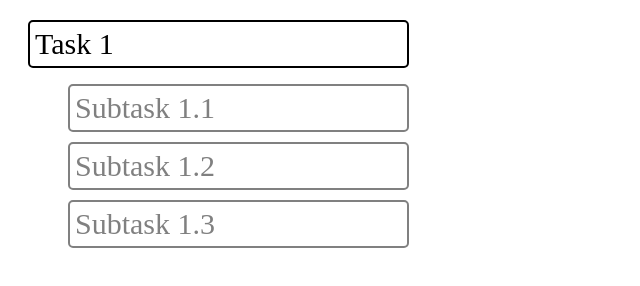
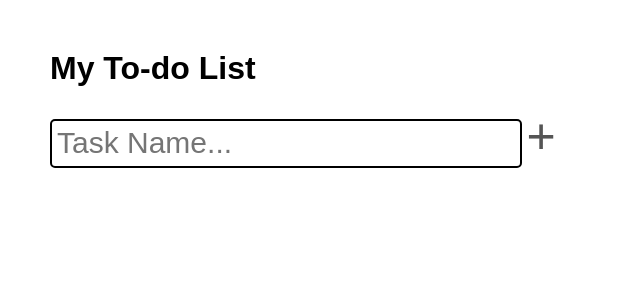
Before and after one commit to SubiNair/taskmanager, a plain HTML site: page todolist.html in a window 1280 px wide. Shown: the whole page, without its empty margins (0-640 px from the left). Drawn offline with nearby package versions, Linux system fonts and the light colour scheme.

Commit message:
js update

```diff
--- a/todolist.css
+++ b/todolist.css
@@ -1,17 +1,23 @@
-.task {
+body{
+	margin: 50px;
+}
+
+input[type=text] {
 	border: 2px solid;
-	width: 30%;
+	width: 40%;
 	border-radius: 5px;
 	padding: 5px;
 	font-size: 30px;
 }
 
-.subtask_sizer {
-	width: 30%;
+
+
+.subtask_sizer, #subtask_set {
+	width: 100%;
 }
 
+
 .subtask {
-	border: 2px solid;
 	border-color:808080;
 	color:808080;
 	width: 100%;
@@ -21,6 +27,29 @@
 	font-size: 30px;
 }
 
-.entry {
-	margin:20px;
+.task {
+	margin-bottom: 10px;
 }
+
+
+
+ul {
+	list-style-type: none;
+}
+
+li {
+	margin-bottom: 10px;
+}
+
+.addTask {
+
+  	color: #555;
+  	text-align: center;
+	font-size: 50px;
+
+}
+
+
+.addTask:hover {
+  color: #bbb;
+}
--- a/todolist.html
+++ b/todolist.html
@@ -2,32 +2,44 @@
 <head>
   <meta charset="utf-8">
   <title>To-do List</title>
+  <link rel="stylesheet" href="https://unpkg.com/purecss@1.0.0/build/pure-min.css" integrity="sha384-nn4HPE8lTHyVtfCBi5yW9d20FjT8BJwUXyWZT9InLYax14RDjBj46LmSztkmNP9w" crossorigin="anonymous">
   <link rel="stylesheet" href="todolist.css">
 </head>
 
 
 <body>
 
-<div class = "entry">
-	<div class = "task">
-		Task 1
+<h1>My To-do List</h1>
+
+
+
+<div class="task">
+<input type="text" id = "TaskName" placeholder="Task Name...">
+<span onclick="newTask()" class="addTask">+</span>
 	</div> <!-- end of the task name-->
 
-	<div class = "subtask_sizer">
+
+
+	<div class = "subtask_sizer" id="subtask_set">
+
 	<ul class = "subtasklist">
-		<div class="subtask">
-			Subtask 1.1
-		</div>
-		<div class="subtask">
-			Subtask 1.2
-		</div>
-		<div class="subtask">
-			Subtask 1.3
-		</div>
+		<li class="subtask">
+			<input type="text" id = "TaskName" placeholder="Subtask 1...">
+		</li>
+		<li class="subtask">
+			<input type="text" id = "TaskName" placeholder="Subtask 2...">
+		</li>
+		<li class="subtask">
+			<input type="text" id = "TaskName" placeholder="Subtask 3...">
+		</li>
 
 	</ul> <!-- end of the subtask list -->
+
 	</div>
 </div>
+
+<script src="https://ajax.googleapis.com/ajax/libs/jquery/3.2.1/jquery.min.js"></script>
+<script src="todolist.js"></script>
 
 </body>
 
--- /dev/null
+++ b/todolist.js
@@ -0,0 +1,16 @@
+$(document).ready(function(){
+	$(".task").show();
+	$("#subtask_set").hide();
+
+});
+
+function newTask() {
+
+	inputvalue = document.getElementById("TaskName").value;
+
+	 if (inputvalue === '') {
+    alert("Please add a task name!");
+  } else {
+  	$("#subtask_set").show();
+	}
+}
```
